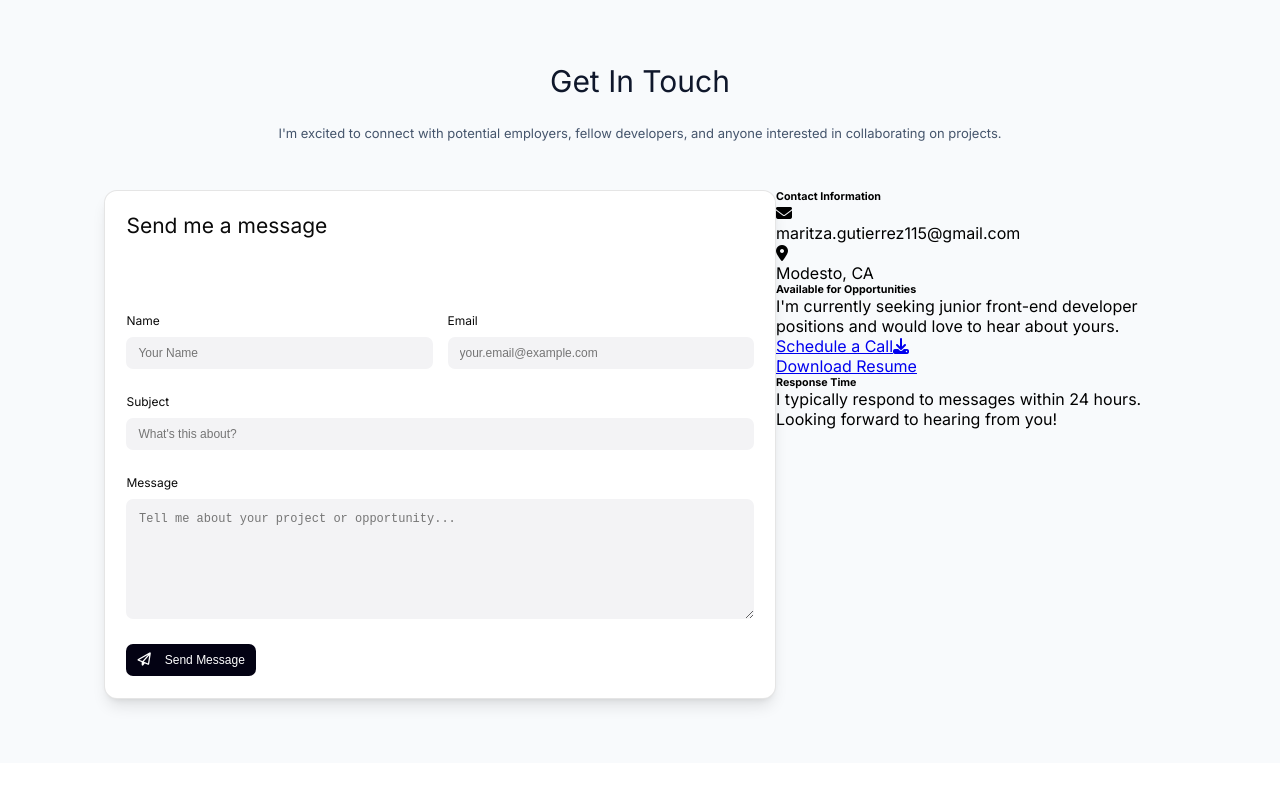
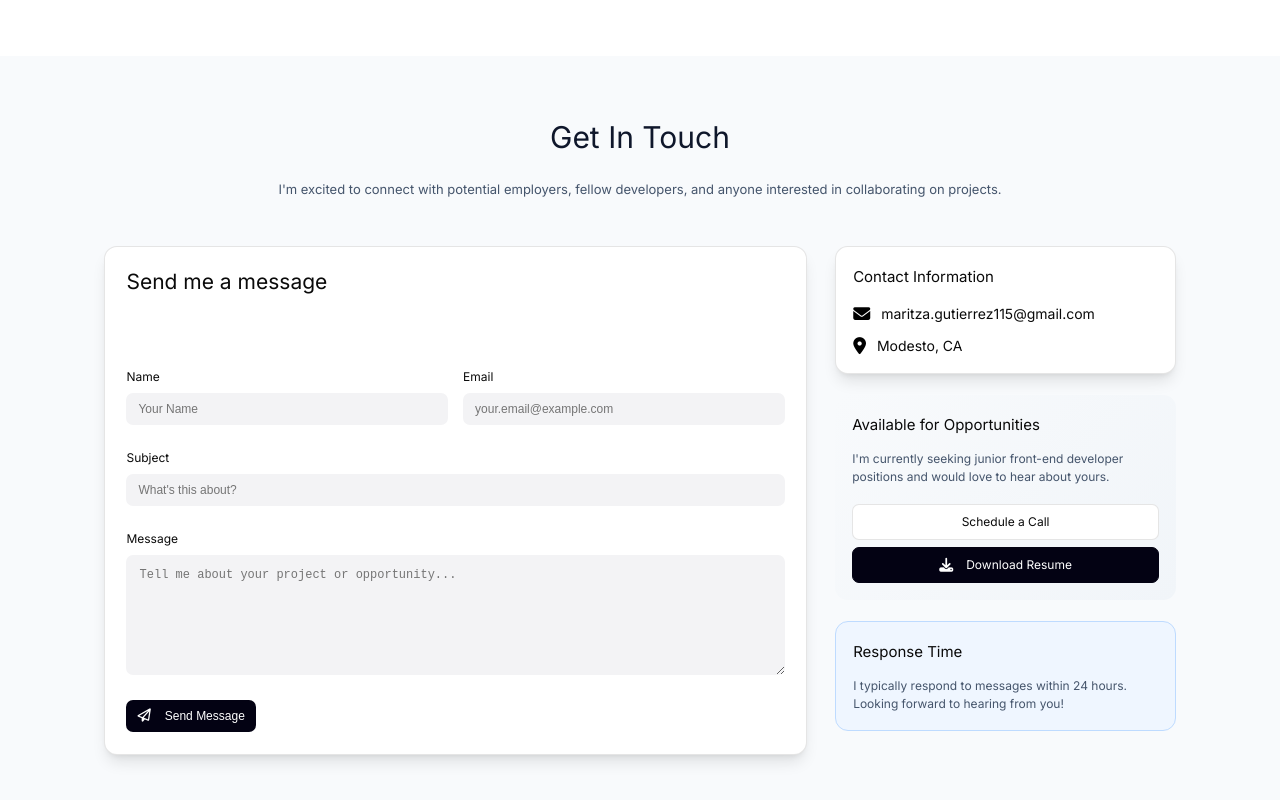
Before and after one commit to Mariii209/maritza-portfolio, a React (Create React App) app: page / in a window 1280 px wide. Shown: the part 5555-6355 px from the top of the page. Before the commit the page ends 6318 px from the top, so only its background shows below. Built offline with nearby package versions, Linux system fonts and the light colour scheme.

Commit message:
Move Contact Information into separate Information component with dedicated styles
 -Extracted the contact info into Information.js
-Styled it in Information.css
-Cleaned up Contact.js and Contact.css

```diff
--- a/src/Contact.css
+++ b/src/Contact.css
@@ -28,13 +28,9 @@
   margin: 24px 0 46px;
 }
 
-.Contact .Contact-information {
-  max-width: 400px;
-  width: 100%;
-}
-
 .Contact .Contact-container {
   display: flex;
+  gap: 28px;
 }
 
 .Contact .Contact-form {
@@ -69,9 +65,6 @@
   font-style: normal;
   font-weight: 400;
   line-height: 18px;
-}
-
-.Contact .Form-group .Input-wrapper {
 }
 
 .Contact .Form-group .Input-wrapper input {
@@ -133,3 +126,19 @@
 .Contact button p {
   font-size: 12px;
 }
+
+@media (max-width: 795px) {
+  .Contact .Contact-container {
+    display: flex;
+    flex-direction: column;
+    gap: 28px;
+  }
+}
+
+@media (max-width: 600px) {
+  .Contact .Form-group .Input-wrapper input,
+  .Contact .Subject input,
+  .Contact .Message textarea {
+    font-size: 10px;
+  }
+}
--- a/src/Contact.js
+++ b/src/Contact.js
@@ -54,38 +54,7 @@ export default function Contact() {
               <p>Send Message</p>
             </button>
           </div>
-          <div className="Contact-information">
-            <div>
-              <h6>Contact Information</h6>
-              <div>
-                <i className="fa-solid fa-envelope"></i>
-                <p>maritza.gutierrez115@gmail.com</p>
-              </div>
-              <div>
-                <i className="fa-solid fa-location-dot"></i>
-                <p>Modesto, CA</p>
-              </div>
-            </div>
-            <div>
-              <h6>Available for Opportunities</h6>
-              <p>
-                I'm currently seeking junior front-end developer positions and
-                would love to hear about yours.
-              </p>
-              <a href="/">Schedule a Call</a>
-              <a href="/">
-                <i class="fa-solid fa-download"></i>
-                <p>Download Resume</p>
-              </a>
-            </div>
-            <div>
-              <h6>Response Time</h6>
-              <p>
-                I typically respond to messages within 24 hours. Looking forward
-                to hearing from you!
-              </p>
-            </div>
-          </div>
+          <Information />
         </div>
       </div>
     </div>
--- a/src/Information.css
+++ b/src/Information.css
@@ -0,0 +1,130 @@
+.Information {
+  display: flex;
+  flex-direction: column;
+  gap: 21px;
+}
+
+.Information .Contact-info {
+  border-radius: 12.75px;
+  border: 1px solid rgba(0, 0, 0, 0.1);
+  background: #fff;
+  box-shadow: 0px 10px 15px -3px rgba(0, 0, 0, 0.1),
+    0px 4px 6px -4px rgba(0, 0, 0, 0.1);
+  padding: 5%;
+}
+
+.Information h6 {
+  color: #0a0a0a;
+  font-size: 15px;
+  font-style: normal;
+  font-weight: 400;
+  line-height: 25px;
+}
+
+.Information .Email,
+.Location {
+  display: flex;
+  align-items: center;
+  gap: 11px;
+}
+
+.Information .Email i,
+.Location i {
+  font-size: 17px;
+}
+
+.Information .Email p,
+.Location p {
+  color: #0a0a0a;
+  font-size: 14px;
+  font-style: normal;
+  font-weight: 400;
+  line-height: 21px;
+}
+
+.Information .Email {
+  margin: 14px 0 11px;
+}
+
+.Information .Available {
+  padding: 5%;
+  border-radius: 12.75px;
+  background: linear-gradient(135deg, #f8fafc 0%, #f1f5f9 100%);
+}
+
+.Information .Available p {
+  color: #45556c;
+  font-size: 12px;
+  font-style: normal;
+  font-weight: 400;
+  line-height: 18px;
+  margin: 13px 0 18px;
+}
+
+.Available-links {
+  display: flex;
+  flex-direction: column;
+  gap: 7px;
+}
+
+.Information .Available a {
+  font-family: Inter;
+  font-size: 12px;
+  font-style: normal;
+  font-weight: 400;
+  line-height: 18px;
+  text-decoration: none;
+  border-radius: 7px;
+  width: 100%;
+  text-align: center;
+  padding: 8px 0;
+}
+
+.Information .Schedule {
+  color: #0a0a0a;
+  border: 1px solid rgba(0, 0, 0, 0.1);
+  background: #fff;
+}
+
+.Information .Download-resume {
+  display: flex;
+  gap: 13px;
+  align-items: center;
+  justify-content: center;
+  border-radius: 6.75px;
+  background: #030213;
+  border: 1px solid #030213;
+  color: #fff;
+}
+
+.Information .Download-resume i {
+  font-size: 14px;
+}
+
+.Information .Response-time {
+  border-radius: 13px;
+  border: 1px solid #bedbff;
+  background: #eff6ff;
+  padding: 5%;
+}
+
+.Information .Response-time p {
+  color: #45556c;
+  font-size: 12px;
+  font-style: normal;
+  font-weight: 400;
+  line-height: 18px;
+  margin-top: 13px;
+}
+
+@media (max-width: 600px) {
+  .Information .Email p,
+  .Location p {
+    font-size: 12px;
+  }
+
+  .Information .Email i,
+  .Location i {
+    font-size: 15px;
+  }
+}
--- a/src/Information.js
+++ b/src/Information.js
@@ -2,5 +2,43 @@ import React from "react";
 import "./Information.css";
 
 export default function Information() {
-  return <div></div>;
+  return (
+    <div className="Information">
+      <div className="Contact-info">
+        <h6>Contact Information</h6>
+        <div className="Email">
+          <i className="fa-solid fa-envelope"></i>
+          <p>maritza.gutierrez115@gmail.com</p>
+        </div>
+        <div className="Location">
+          <i className="fa-solid fa-location-dot"></i>
+          <p>Modesto, CA</p>
+        </div>
+      </div>
+      <div className="Available">
+        <h6>Available for Opportunities</h6>
+        <p>
+          I'm currently seeking junior front-end developer positions and would
+          love to hear about yours.
+        </p>
+        <div className="Available-links">
+          <a href="/" className="Schedule">
+            Schedule a Call
+          </a>
+          <a href="/" className="Download-resume">
+            <i className="fa-solid fa-download"></i>
+            Download Resume
+          </a>
+        </div>
+      </div>
+
+      <div className="Response-time">
+        <h6>Response Time</h6>
+        <p>
+          I typically respond to messages within 24 hours. Looking forward to
+          hearing from you!
+        </p>
+      </div>
+    </div>
+  );
 }
```
